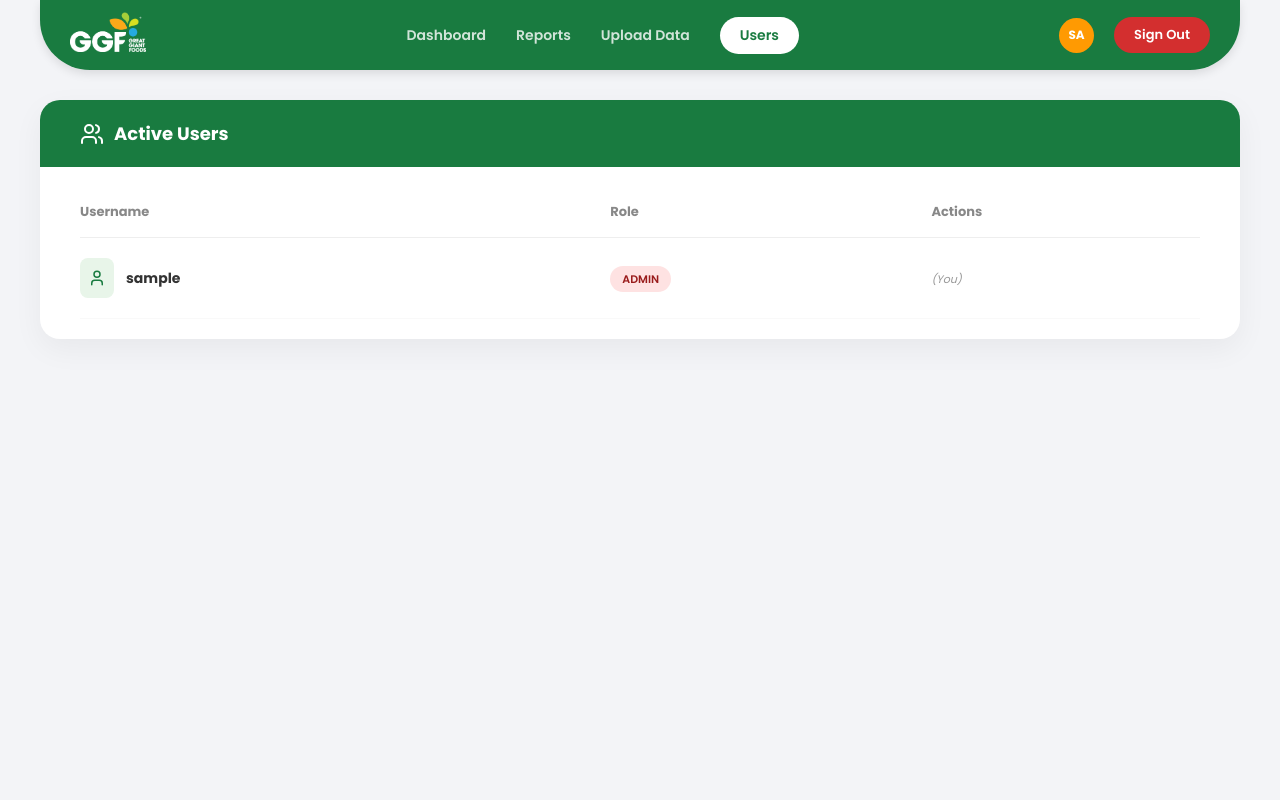
After one commit to zarttt1/ggpproject, a PHP site: page /users.php in a window 1280 px wide. The commit adds this page. Run offline with PHP 8.4, Linux system fonts and the light colour scheme; the visitor is signed in with stand-in values (Sample User, id 1); tables that the repository leaves empty or names only in its code hold one stand-in row (values such as "Sample post").

Commit message:
authentication, user management, user request

```diff
--- /dev/null
+++ b/users.php
@@ -0,0 +1,300 @@
+<?php
+session_start();
+require 'db_connect.php';
+
+// 1. Security Check
+if (!isset($_SESSION['user_id']) || $_SESSION['role'] !== 'admin') {
+    header("Location: login.html");
+    exit();
+}
+
+// 2. Handle Actions (Approve, Reject, Delete)
+$message = "";
+if ($_SERVER["REQUEST_METHOD"] == "POST") {
+
+    // APPROVE USER
+    if (isset($_POST['approve_user'])) {
+        $id = $_POST['user_id'];
+        $stmt = $conn->prepare("UPDATE users SET status = 'active' WHERE user_id = ?");
+        $stmt->bind_param("s", $id);
+        if($stmt->execute()) {
+            $message = "User Approved Successfully";
+            $msg_type = "success";
+        }
+    }
+
+    // REJECT USER
+    if (isset($_POST['reject_user'])) {
+        $id = $_POST['user_id'];
+        $stmt = $conn->prepare("DELETE FROM users WHERE user_id = ?");
+        $stmt->bind_param("s", $id);
+        if($stmt->execute()) {
+            $message = "Request Rejected and Deleted";
+            $msg_type = "warning";
+        }
+    }
+
+    // DELETE EXISTING USER
+    if (isset($_POST['delete_user'])) {
+        $id = $_POST['user_id'];
+        if ($id != $_SESSION['user_id']) {
+            $stmt = $conn->prepare("DELETE FROM users WHERE user_id = ?");
+            $stmt->bind_param("s", $id);
+            $stmt->execute();
+            $message = "User deleted successfully";
+            $msg_type = "success";
+        } else {
+            $message = "You cannot delete your own account!";
+            $msg_type = "error";
+        }
+    }
+}
+
+// Navbar Initials
+$username = $_SESSION['username'] ?? 'User';
+$initials = strtoupper(substr($username, 0, 2));
+?>
+<!DOCTYPE html>
+<html lang="en">
+<head>
+    <meta charset="UTF-8">
+    <meta name="viewport" content="width=device-width, initial-scale=1.0">
+    <title>GGF - User Management</title>
+    <link href="https://fonts.googleapis.com/css2?family=Poppins:wght@400;600;700&display=swap" rel="stylesheet">
+    <link rel="icon" type="image/png" href="icons/icon.png">
+    <style>
+        * { box-sizing: border-box; margin: 0; padding: 0; font-family: 'Poppins', sans-serif; }
+        body { background-color: #f3f4f7; padding: 0; margin: 0; overflow: hidden; height: 100vh; }
+
+        .main-wrapper {
+            background-color: #f3f4f7; /* Fixed typo from #1970B40 to #197B40 */
+            padding: 20px 40px;
+            height: 100vh;
+            overflow-y: auto;
+            width: 100%;
+            position: relative;
+            display: flex;
+            flex-direction: column;
+        }
+
+        /* --- NAVBAR --- */
+        .navbar {
+            background-color: #197B40; height: 70px; border-radius: 0px 0px 50px 50px;
+            display: flex; align-items: center; padding: 0 30px; justify-content: space-between;
+            margin: -20px 0 30px 0; box-shadow: 0 4px 10px rgba(0,0,0,0.1);
+            flex-shrink: 0; position: sticky; top: -20px; z-index: 1000;
+        }
+        .logo-section img { height: 40px; }
+        .nav-links { display: flex; gap: 30px; align-items: center; }
+        .nav-links a { color: white; text-decoration: none; font-size: 14px; font-weight: 600; opacity: 0.8; transition: 0.3s; }
+        .nav-links a:hover { opacity: 1; }
+        .nav-links a.active { background: white; color: #197B40; padding: 8px 20px; border-radius: 20px; opacity: 1; }
+
+        .nav-right { display: flex; align-items: center; gap: 20px; }
+        .user-profile { display: flex; align-items: center; gap: 12px; color: white; }
+        .avatar-circle { width: 35px; height: 35px; background-color: #FF9A02; border-radius: 50%; display: flex; align-items: center; justify-content: center; font-weight: bold; font-size: 12px; }
+        .btn-signout {
+            background-color: #d32f2f; color: white !important; text-decoration: none; font-size: 13px;
+            font-weight: 600; padding: 8px 20px; border-radius: 20px; transition: background 0.3s; opacity: 1 !important;
+        }
+        .btn-signout:hover { background-color: #b71c1c; }
+
+        /* --- CARD STYLES --- */
+        .report-card { background: white; border-radius: 20px; overflow: hidden; box-shadow: 0 10px 30px rgba(0,0,0,0.05); margin-bottom: 30px; display: flex; flex-direction: column; flex-shrink: 0; }
+        .report-header { background-color: #197B40; padding: 20px 40px; display: flex; justify-content: space-between; align-items: center; color: white; }
+        .report-header h3 { font-size: 18px; display: flex; align-items: center; gap: 10px; }
+        .header-badge { background: #FF9A02; color: white; padding: 2px 10px; border-radius: 10px; font-size: 12px; margin-left: 10px; }
+
+        /* --- TABLE --- */
+        .table-container { padding: 20px 40px; overflow-x: auto; }
+        table { width: 100%; border-collapse: collapse; }
+        th { text-align: left; font-size: 13px; color: #888; padding: 15px 0; border-bottom: 1px solid #eee; }
+        td { padding: 20px 0; font-size: 14px; color: #333; border-bottom: 1px solid #f9f9f9; vertical-align: middle; }
+
+        /* Cell Styles to match Reports */
+        .user-cell { display: flex; align-items: center; gap: 12px; }
+        .icon-box { background: #e8f5e9; color: #197B40; padding: 8px; border-radius: 8px; display: flex; align-items: center; }
+        .user-info { display: flex; flex-direction: column; }
+        .user-name-text { font-weight: 700; color: #333; }
+        .user-sub-text { font-size: 12px; color: #888; }
+
+        .badge { padding: 5px 12px; border-radius: 15px; font-size: 11px; font-weight: 600; text-transform: uppercase; }
+        .badge-admin { background: #fee2e2; color: #991b1b; }
+        .badge-user { background: #d1fae5; color: #065f46; }
+
+        /* --- ACTION BUTTONS --- */
+        .btn-action {
+            padding: 8px 16px; border-radius: 20px; font-size: 12px; font-weight: bold; cursor: pointer; border: none;
+            display: inline-flex; align-items: center; gap: 6px; transition: transform 0.2s;
+        }
+        .btn-action:active { transform: scale(0.95); }
+
+        .btn-approve { background-color: #d1fae5; color: #065f46; border: 1px solid transparent; }
+        .btn-approve:hover { background-color: #10b981; color: white; }
+
+        .btn-reject { background-color: #fee2e2; color: #991b1b; border: 1px solid transparent; margin-left: 5px; }
+        .btn-reject:hover { background-color: #ef4444; color: white; }
+
+        .btn-delete {
+            background: transparent; color: #999; border: 1px solid #eee; padding: 8px; border-radius: 50%;
+            display: flex; align-items: center; justify-content: center; cursor: pointer; transition: 0.3s;
+        }
+        .btn-delete:hover { background-color: #fee2e2; color: #d32f2f; border-color: #fee2e2; }
+
+        /* ALERTS */
+        .alert-float {
+            position: fixed; bottom: 30px; right: 30px; padding: 15px 25px; border-radius: 12px;
+            box-shadow: 0 5px 20px rgba(0,0,0,0.15); display: flex; align-items: center; gap: 10px;
+            z-index: 2000; animation: slideIn 0.3s ease-out; color: white; font-weight: 600; font-size: 14px;
+        }
+        .alert-success { background-color: #197B40; }
+        .alert-warning { background-color: #f59e0b; }
+        .alert-error { background-color: #d32f2f; }
+        @keyframes slideIn { from { transform: translateY(20px); opacity: 0; } to { transform: translateY(0); opacity: 1; } }
+
+        .empty-state { text-align: center; padding: 40px; color: #999; font-style: italic; }
+    </style>
+    <script src="https://unpkg.com/lucide@latest"></script>
+</head>
+<body>
+
+    <?php if (!empty($message)): ?>
+        <div class="alert-float alert-<?php echo $msg_type; ?>" id="alertBox">
+            <i data-lucide="<?php echo $msg_type == 'success' ? 'check-circle' : 'alert-circle'; ?>"></i>
+            <span><?php echo $message; ?></span>
+        </div>
+        <script>
+            setTimeout(() => {
+                document.getElementById('alertBox').style.opacity = '0';
+                setTimeout(() => document.getElementById('alertBox').remove(), 500);
+            }, 4000);
+        </script>
+    <?php endif; ?>
+
+    <div class="main-wrapper">
+        <nav class="navbar">
+            <div class="logo-section"><img src="GGF White.png" alt="GGF Logo"></div>
+            <div class="nav-links">
+                <a href="dashboard.php">Dashboard</a>
+                <a href="reports.php">Reports</a>
+                <a href="upload.php">Upload Data</a>
+                <a href="users.php" class="active">Users</a>
+            </div>
+            <div class="nav-right">
+                <div class="user-profile"><div class="avatar-circle"><?php echo $initials; ?></div></div>
+                <a href="login.html" class="btn-signout">Sign Out</a>
+            </div>
+        </nav>
+
+        <?php
+        // Count Pending
+        $pending_count_sql = "SELECT COUNT(*) as count FROM users WHERE status = 'pending'";
+        $pending_count = $conn->query($pending_count_sql)->fetch_assoc()['count'];
+
+        // Fetch Pending
+        $pending_users = $conn->query("SELECT * FROM users WHERE status = 'pending' ORDER BY created_at ASC");
+        ?>
+
+        <?php if ($pending_count > 0): ?>
+        <div class="report-card">
+            <div class="report-header" style="background: #e65100;">
+                <h3><i data-lucide="user-plus"></i> Pending Requests <span class="header-badge"><?php echo $pending_count; ?></span></h3>
+            </div>
+            <div class="table-container">
+                <table>
+                    <thead>
+                        <tr>
+                            <th>Username</th>
+                            <th>Requested Date</th>
+                            <th>Actions</th>
+                        </tr>
+                    </thead>
+                    <tbody>
+                        <?php while ($row = $pending_users->fetch_assoc()): ?>
+                        <tr>
+                            <td>
+                                <div class="user-cell">
+                                    <div class="icon-box" style="background:#fff3e0; color:#e65100"><i data-lucide="user" style="width:18px;"></i></div>
+                                    <span class="user-name-text"><?php echo htmlspecialchars($row['username']); ?></span>
+                                </div>
+                            </td>
+                            <td><?php echo date('M d, Y', strtotime($row['created_at'])); ?></td>
+                            <td>
+                                <form method="POST" style="display:inline;">
+                                    <input type="hidden" name="user_id" value="<?php echo $row['user_id']; ?>">
+                                    <button type="submit" name="approve_user" class="btn-action btn-approve">
+                                        <i data-lucide="check" style="width:14px"></i> Approve
+                                    </button>
+                                </form>
+                                <form method="POST" style="display:inline;" onsubmit="return confirm('Reject this request?');">
+                                    <input type="hidden" name="user_id" value="<?php echo $row['user_id']; ?>">
+                                    <button type="submit" name="reject_user" class="btn-action btn-reject">
+                                        <i data-lucide="x" style="width:14px"></i> Reject
+                                    </button>
+                                </form>
+                            </td>
+                        </tr>
+                        <?php endwhile; ?>
+                    </tbody>
+                </table>
+            </div>
+        </div>
+        <?php endif; ?>
+
+        <div class="report-card">
+            <div class="report-header">
+                <h3><i data-lucide="users"></i> Active Users</h3>
+            </div>
+            <div class="table-container">
+                <table>
+                    <thead>
+                        <tr>
+                            <th>Username</th>
+                            <th>Role</th>
+                            <th>Actions</th>
+                        </tr>
+                    </thead>
+                    <tbody>
+                        <?php
+                        $active_users = $conn->query("SELECT * FROM users WHERE status = 'active' ORDER BY username ASC");
+                        if ($active_users->num_rows > 0):
+                            while ($row = $active_users->fetch_assoc()):
+                                $roleClass = ($row['role'] == 'admin') ? 'badge-admin' : 'badge-user';
+                        ?>
+                        <tr>
+                            <td>
+                                <div class="user-cell">
+                                    <div class="icon-box"><i data-lucide="user" style="width:18px;"></i></div>
+                                    <span class="user-name-text"><?php echo htmlspecialchars($row['username']); ?></span>
+                                </div>
+                            </td>
+                            <td><span class="badge <?php echo $roleClass; ?>"><?php echo strtoupper($row['role']); ?></span></td>
+                            <td>
+                                <?php if ($row['user_id'] != $_SESSION['user_id']): ?>
+                                    <form method="POST" onsubmit="return confirm('Delete this user? This action cannot be undone.');">
+                                        <input type="hidden" name="user_id" value="<?php echo $row['user_id']; ?>">
+                                        <button type="submit" name="delete_user" class="btn-delete" title="Delete User">
+                                            <i data-lucide="trash-2" style="width:16px"></i>
+                                        </button>
+                                    </form>
+                                <?php else: ?>
+                                    <span style="font-size:11px; color:#999; font-style:italic;">(You)</span>
+                                <?php endif; ?>
+                            </td>
+                        </tr>
+                        <?php endwhile; ?>
+                        <?php else: ?>
+                            <tr><td colspan="3" class="empty-state">No active users found.</td></tr>
+                        <?php endif; ?>
+                    </tbody>
+                </table>
+            </div>
+        </div>
+
+    </div>
+
+    <script>
+        lucide.createIcons();
+    </script>
+</body>
+</html>
```
Also changed, not shown: create_admin.php (added, +51 -0 lines), dashboard.php (+13 -4 lines), login.html (+5 -3 lines), login_process.php (+33 -17 lines), register.php (added, +99 -0 lines), reports.php (+19 -5 lines), tdetails.php (+20 -5 lines), upload.php (+23 -4 lines), GGF Green.png (renamed from GGF logo_hijau.png), GGF White.png (renamed from GGF_logo024_putih.png), Pinalucu.png (deleted).
